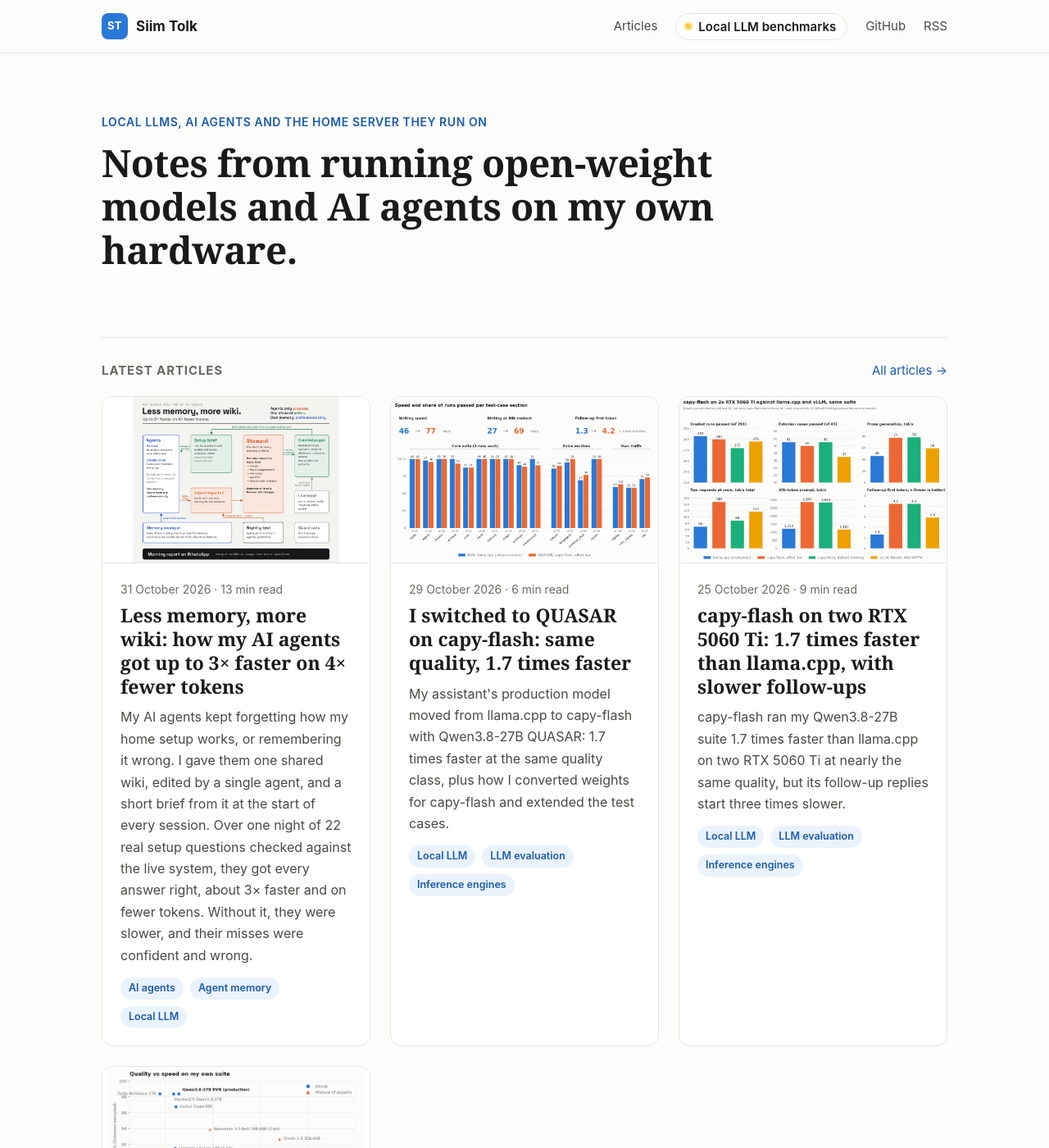
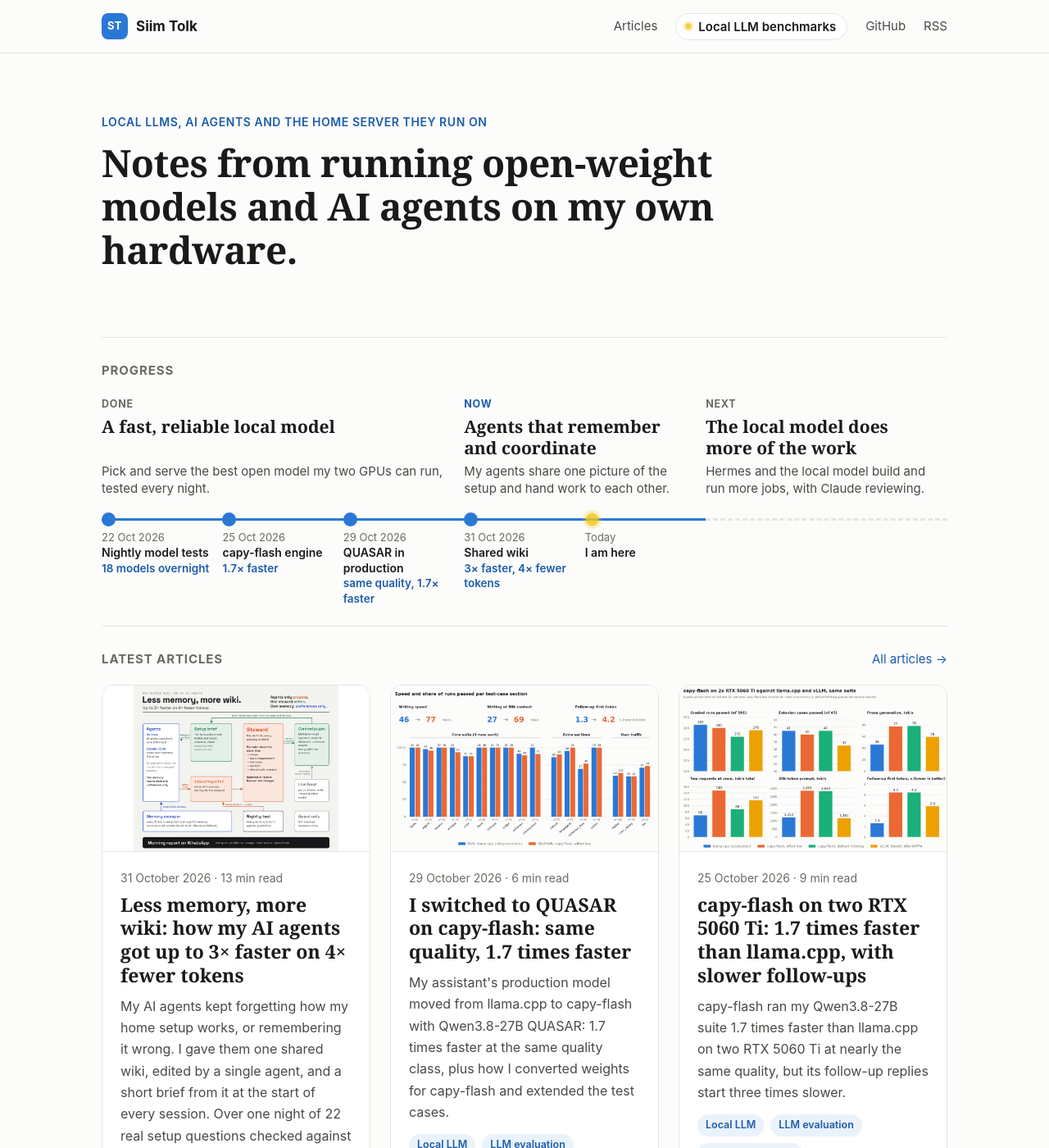
Before and after one commit to siimtolk/siimtolk.github.io, a Jekyll site: the page built from index.html, in a window 1280 px wide and 1400 px high. Shown: the whole window at 82% size. Built offline with Jekyll 4.4.1, drawn with Linux system fonts in a browser that asks for light colours.

Commit message:
Home: progress timeline of milestones by phase (#7)
Phases and milestones live in _data/timeline.yml. A milestone links its post and stays
hidden until that post is published; posts not listed (conference write-ups) never appear.
Horizontal line on desktop (column widths by milestone count, rows aligned with subgrid),
vertical on phones; a pulsing 'I am here' dot ends the current phase.

Co-authored-by: Claude Opus 5.5 <noreply@anthropic.com>

```diff
--- /dev/null
+++ b/_data/timeline.yml
@@ -0,0 +1,36 @@
+# Progress line on the home page (_includes/timeline.html).
+# A phase: id, title, goal (one sentence), status done | now | next.
+# A milestone: post (slug of a post in _posts, e.g. model-wiki) and/or date; label; metric (optional, short).
+# A milestone whose post is not published yet is hidden until it is. Posts not listed here (e.g. conference
+# write-ups) never appear on the line.
+phases:
+  - id: local-model
+    title: A fast, reliable local model
+    goal: Pick and serve the best open model my two GPUs can run, tested every night.
+    status: done
+    milestones:
+      - post: llm-testing-overnight
+        label: Nightly model tests
+        metric: 18 models overnight
+      - post: capy-flash-test
+        label: capy-flash engine
+        metric: 1.7× faster
+      - post: new-leader-capy-quasar
+        label: QUASAR in production
+        metric: same quality, 1.7× faster
+  - id: agents
+    title: Agents that remember and coordinate
+    goal: My agents share one picture of the setup and hand work to each other.
+    status: now
+    milestones:
+      - post: model-wiki
+        label: Shared wiki
+        metric: 3× faster, 4× fewer tokens
+      - post: idee-pipeline
+        label: WhatsApp idea to pull request
+      - post: wiki-vs-hindsight
+        label: Wiki vs Hindsight
+  - id: local-agents
+    title: The local model does more of the work
+    goal: Hermes and the local model build and run more jobs, with Claude reviewing.
+    status: next
--- /dev/null
+++ b/_includes/timeline.html
@@ -0,0 +1,40 @@
+{% assign tl = site.data.timeline %}
+{% if tl %}
+<section class="wrap" aria-labelledby="tl-h">
+  <div class="section-head"><h2 id="tl-h">Progress</h2></div>
+  {% assign cols = "" %}
+  {% for ph in tl.phases %}
+    {% assign n = 0 %}
+    {% for m in ph.milestones %}{% if m.post %}{% assign p = site.posts | where: "slug", m.post | first %}{% if p %}{% assign n = n | plus: 1 %}{% endif %}{% else %}{% assign n = n | plus: 1 %}{% endif %}{% endfor %}
+    {% if ph.status == "now" %}{% assign n = n | plus: 1 %}{% endif %}
+    {% if n < 2 %}{% assign n = 2 %}{% endif %}
+    {% assign cols = cols | append: n | append: "fr " %}
+  {% endfor %}
+  <ol class="tl" style="--tl-cols: {{ cols | strip }}">
+  {% for ph in tl.phases %}
+    {% assign n = 0 %}
+    {% for m in ph.milestones %}{% if m.post %}{% assign p = site.posts | where: "slug", m.post | first %}{% if p %}{% assign n = n | plus: 1 %}{% endif %}{% else %}{% assign n = n | plus: 1 %}{% endif %}{% endfor %}
+    {% if ph.status == "now" %}{% assign n = n | plus: 1 %}{% endif %}
+    {% if n < 1 %}{% assign n = 1 %}{% endif %}
+    <li class="tl-phase tl-{{ ph.status }}">
+      <p class="tl-k">{% if ph.status == "done" %}Done{% elsif ph.status == "now" %}Now{% else %}Next{% endif %}</p>
+      <h3>{{ ph.title }}</h3>
+      <p class="tl-goal">{{ ph.goal }}</p>
+      <ol class="tl-track">
+      {% for m in ph.milestones %}
+        {% assign p = nil %}{% if m.post %}{% assign p = site.posts | where: "slug", m.post | first %}{% unless p %}{% continue %}{% endunless %}{% endif %}
+        {% assign d = m.date | default: p.date %}
+        <li class="tl-m">{% if p %}<a href="{{ p.url | relative_url }}" title="{{ p.title | escape }}">{% endif %}
+          <span class="tl-dot" aria-hidden="true"></span>
+          <span class="tl-date">{{ d | date: "%-d %b %Y" }}</span>
+          <span class="tl-label">{{ m.label }}</span>
+          {% if m.metric %}<span class="tl-metric">{{ m.metric }}</span>{% endif %}
+        {% if p %}</a>{% endif %}</li>
+      {% endfor %}
+      {% if ph.status == "now" %}<li class="tl-m tl-here"><span class="tl-dot" aria-hidden="true"></span><span class="tl-date">Today</span><span class="tl-label">I am here</span></li>{% endif %}
+      </ol>
+    </li>
+  {% endfor %}
+  </ol>
+</section>
+{% endif %}
--- a/assets/css/style.scss
+++ b/assets/css/style.scss
@@ -89,6 +89,37 @@ nav a.nav-live:hover { color: var(--ink); border-color: #f5c518; box-shadow: 0 2
 
 /* live dot (nav) */
 @keyframes live-pulse { 0%, 100% { opacity: 1; transform: scale(1); } 50% { opacity: .25; transform: scale(.7); } }
+
+/* progress timeline (home) */
+.tl { list-style: none; margin: 0 0 8px; padding: 0; display: grid; grid-template-columns: var(--tl-cols, 1fr 1fr 1fr); grid-template-rows: repeat(4, auto); }
+.tl-phase { min-width: 0; padding-right: 20px; display: grid; grid-row: span 4; grid-template-rows: subgrid; }
+.tl-k { margin: 0; font-size: 12.5px; font-weight: 700; letter-spacing: .06em; text-transform: uppercase; color: var(--muted); }
+.tl-now .tl-k { color: var(--accent-ink); }
+.tl-phase h3 { font-family: var(--serif); font-size: 21px; line-height: 1.25; margin: 4px 0 4px; }
+.tl-goal { color: var(--ink-2); font-size: 15px; line-height: 1.45; margin: 0 0 18px; max-width: 34em; align-self: start; }
+.tl-track { list-style: none; margin: 0 -20px 0 0; padding: 22px 0 0; display: flex; position: relative; min-height: 60px; }
+.tl-track::before { content: ""; position: absolute; left: 0; right: 0; top: 7px; border-top: 3px solid var(--accent); }
+.tl-next .tl-track::before { border-top: 3px dashed var(--line); }
+.tl-m { flex: 1 1 0; min-width: 0; position: relative; padding-right: 14px; font-size: 14px; line-height: 1.35; }
+.tl-m a { display: block; color: inherit; text-decoration: none; }
+.tl-m a:hover .tl-label { color: var(--accent-ink); text-decoration: underline; }
+.tl-dot { position: absolute; top: -22px; left: 0; width: 17px; height: 17px; border-radius: 50%; background: var(--accent); border: 3px solid var(--accent); }
+.tl-date { display: block; color: var(--muted); font-size: 13px; }
+.tl-label { display: block; font-weight: 600; color: var(--ink); }
+.tl-metric { display: block; color: var(--accent-ink); font-weight: 600; font-size: 13.5px; }
+.tl-here .tl-dot { background: #f5c518; border-color: #f5c518; box-shadow: 0 0 0 4px rgba(245, 197, 24, 0.28); animation: live-pulse 1.8s ease-in-out infinite; }
+@media (prefers-reduced-motion: reduce) { .tl-here .tl-dot { animation: none; } }
+@media (max-width: 700px) {
+  .tl { display: flex; flex-direction: column; }
+  .tl-phase { display: block; }
+  .tl-phase { padding: 0 0 0 26px; position: relative; border-left: 3px solid var(--accent); margin-left: 7px; padding-bottom: 18px; }
+  .tl-next { border-left-style: dashed; border-left-color: var(--line); }
+  .tl-goal { margin-bottom: 12px; }
+  .tl-track { flex-direction: column; margin: 0; padding: 0; min-height: 0; gap: 12px; }
+  .tl-track::before { display: none; }
+  .tl-m { padding: 0; }
+  .tl-dot { top: 2px; left: -36px; }
+}
 
 /* live results page */
 .results h2.r-h { font-size: 15px; letter-spacing: .06em; text-transform: uppercase; color: var(--muted); margin: 40px 0 14px; border-top: 1px solid var(--line); padding-top: 24px; }
--- a/index.html
+++ b/index.html
@@ -7,6 +7,7 @@ layout: default
     <h1>Notes from running open-weight models and AI agents on my own hardware.</h1>
   </div>
 </section>
+{% include timeline.html %}
 <section class="wrap">
   <div class="section-head"><h2>Latest articles</h2><a href="{{ '/articles/' | relative_url }}">All articles →</a></div>
   <div class="cards">
```
